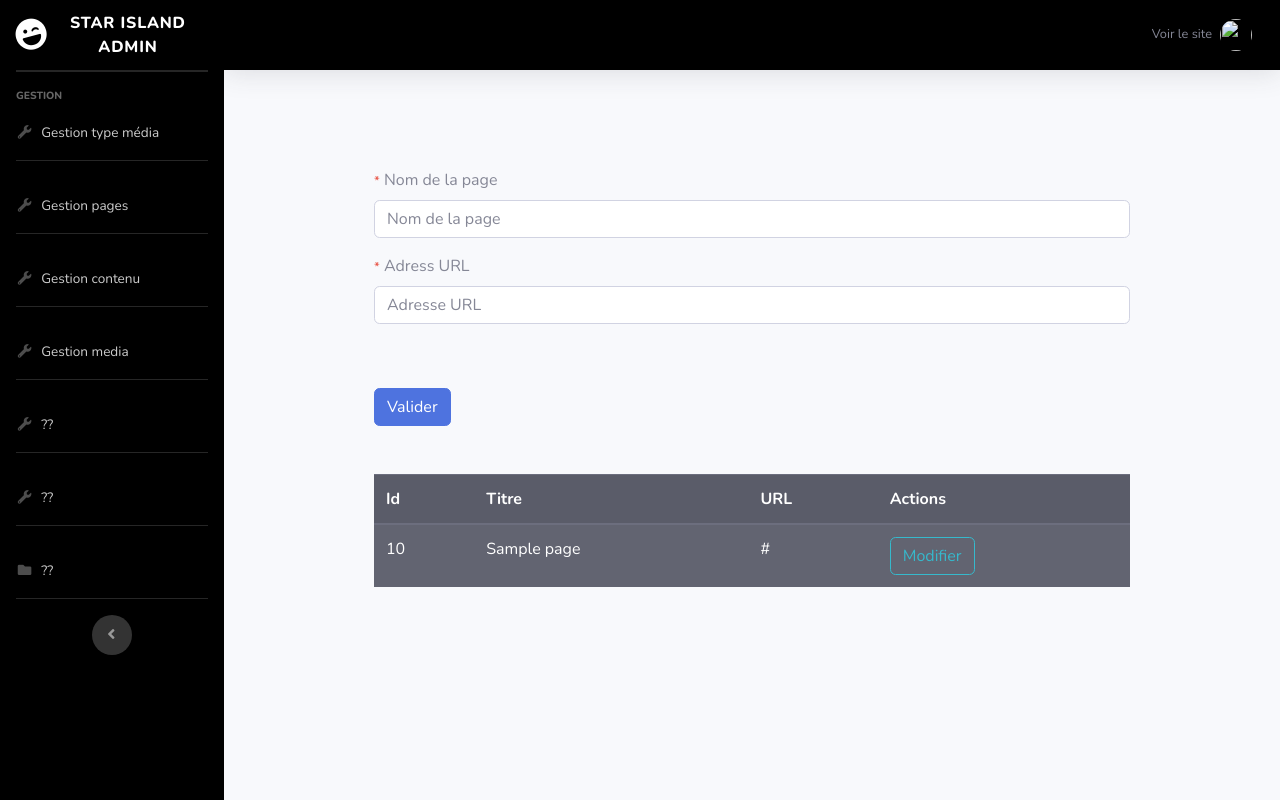
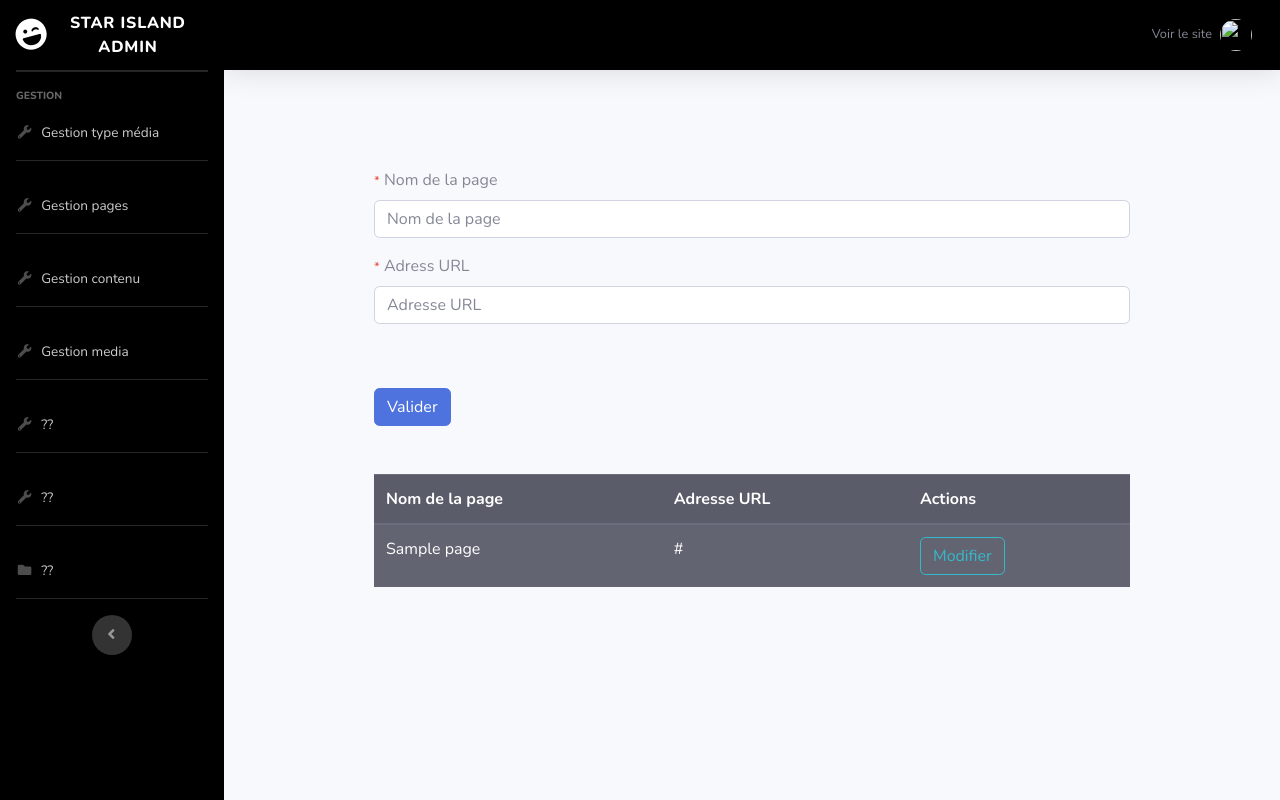
Before and after one commit to saracruzfdez/star_island, a PHP site: page /PHPexosSara/back/pages.php in a window 1280 px wide. Run offline with PHP 8.4, Linux system fonts and the light colour scheme; tables that the repository leaves empty or names only in its code hold one stand-in row (values such as "Sample post"); some libraries are stand-ins or nearby versions.

Commit message:
comment start

```diff
--- a/crud/back/content.php
+++ b/crud/back/content.php
@@ -124,7 +124,7 @@ require_once '../inc/backheader.inc.php';
 <table class="table table-dark table-striped w-75 mx-auto">
     <thead>
         <tr>
-            <th>Titre</th>
+            <th>Nom du contenu</th>
             <th>Description</th>
             <th>Page</th>
             <th class="text-center">Actions</th>
--- a/crud/back/media_type.php
+++ b/crud/back/media_type.php
@@ -97,7 +97,7 @@ require_once '../inc/backheader.inc.php';
 <table class="table table-dark table-striped w-75 mx-auto">
     <thead>
         <tr>
-            <th>Titre</th>
+            <th>Nom du type de média</th>
             <th class="text-center">Actions</th>
         </tr>
     </thead>
--- a/crud/back/pages.php
+++ b/crud/back/pages.php
@@ -109,9 +109,8 @@ if ($pages) { ?>
 
         <thead>
             <tr>
-                <th scope="col">Id</th>
-                <th scope="col">Titre</th>
-                <th scope="col">URL</th>
+                <th scope="col">Nom de la page</th>
+                <th scope="col">Adresse URL</th>
                 <th scope="col">Actions</th>
             </tr>
         </thead>
@@ -120,7 +119,6 @@ if ($pages) { ?>
 
             <?php foreach ($pages as $page) { ?>
                 <tr>
-                    <td><?= $page['id_page'] ?></td>
                     <td><?= $page['title_page'] ?></td>
                     <td><?= $page['url'] ?></td>
 
```
Also changed, not shown: crud/back/media.php (+11 -11 lines).
